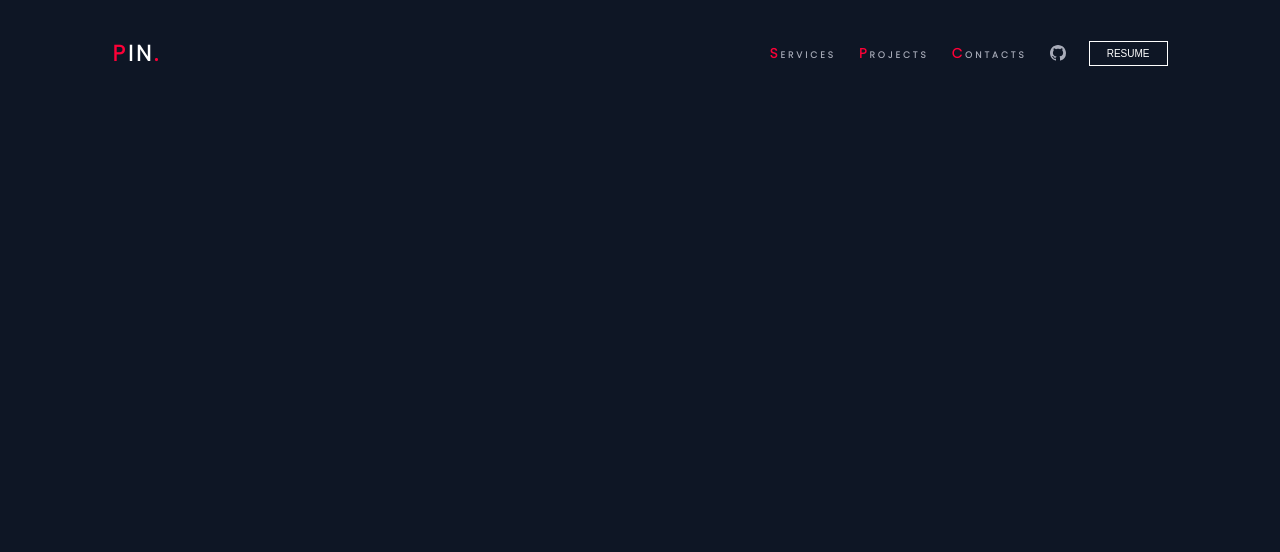
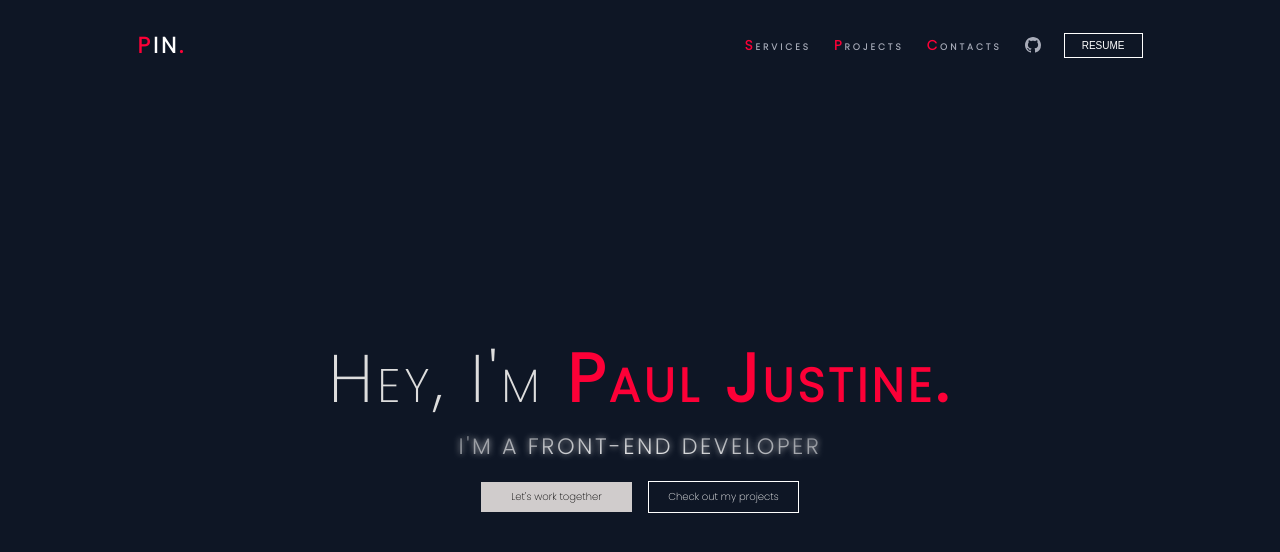
Before and after one commit to PaulPintang/Portfolio, a React (Create React App) app: page / in a window 1280 px wide. Shown: the top 552 px of the page. Built offline with nearby package versions, Linux system fonts and the light colour scheme.

Commit message:
style: remove global css to all element usign *

```diff
--- a/src/App.css
+++ b/src/App.css
@@ -1,5 +1,12 @@
 @import url("https://fonts.googleapis.com/css2?family=Poppins:wght@200;300&display=swap");
-
+*{
+  padding: 0;
+  margin: 0;
+  box-sizing: border-box;
+}
+html {
+  scroll-behavior: smooth;
+}
 body {
   font-family: "Poppins", sans-serif;
   line-height: 1.5;
--- a/src/App.js
+++ b/src/App.js
@@ -13,8 +13,8 @@ function App() {
     <div>
       <GlobalStyles />
       <Nav />
-      {/* <Me />
-      <Offer />
+      <Me />
+      {/* <Offer />
       <Skills />
       <Projects />
       <Contacts />
--- a/src/components/Me/Me.styled.js
+++ b/src/components/Me/Me.styled.js
@@ -6,32 +6,15 @@ export const Section = styled.section`
   -moz-animation: fadeIn linear 1.1s;
   -o-animation: fadeIn linear 1.1s;
   -ms-animation: fadeIn linear 1.1s;
-
-  .flex {
-    justify-content: center;
-    flex-direction: column;
-    h1 {
-      font-size: 4.2rem;
-      font-variant: small-caps;
-      font-weight: 200;
-      letter-spacing: 4px;
-    }
-
-    .my-name {
-      font-weight: 700;
-    }
-  }
-`;
-
-export const Container = styled.div`
   height: calc(100vh - 120px);
-  margin-top: 110px;
 `;
 
 export const TextAnimated = styled.p`
   font-size: 1.4rem;
   text-transform: uppercase;
   letter-spacing: 2.5px;
+  opacity: 1;
+  font-weight: 500;
 
   background: 50% 100% / 50% 50% no-repeat
     radial-gradient(ellipse at bottom, #fff, transparent, transparent);
@@ -41,8 +24,20 @@ export const TextAnimated = styled.p`
   animation: reveal 1800ms ease-in-out forwards 260ms,
     glow 2600ms linear infinite 2100ms;
 
-  opacity: 1;
-  font-weight: 500;
+  /* Animations */
+  @keyframes reveal {
+    80% {
+      letter-spacing: 8px;
+    }
+    100% {
+      background-size: 300% 300%;
+    }
+  }
+  @keyframes glow {
+    40% {
+      text-shadow: 0 0 8px #fff;
+    }
+  }
 `;
 
 export const BtnControl = styled.div`
--- a/src/components/Me/index.jsx
+++ b/src/components/Me/index.jsx
@@ -1,18 +1,30 @@
 import "./styles.css";
-import {
-  Section,
-  Container,
-  TextAnimated,
-  BtnControl,
-  StyledButton,
-} from "./Me.styled";
+import styled from "styled-components";
+import { Container, Flex, Span } from "../styles/Reusable.styled";
+import { Section, TextAnimated, BtnControl, StyledButton } from "./Me.styled";
+
+const Column = styled(Flex)`
+  flex-direction: column;
+  justify-content: center;
+  h1 {
+    font-size: 4.2rem;
+    font-variant: small-caps;
+    font-weight: 200;
+    letter-spacing: 4px;
+  }
+`;
+
+const Bolder = styled(Span)`
+  font-weight: 700;
+`;
+
 const Me = () => {
   return (
-    <Section>
-      <Container>
-        <div className="flex">
+    <Container>
+      <Section>
+        <Column>
           <h1>
-            Hey, I'm <span className="my-name">Paul Justine.</span>
+            Hey, I'm <Bolder>Paul Justine.</Bolder>
           </h1>
           <TextAnimated>I'm a Front-End Developer</TextAnimated>
           <BtnControl>
@@ -24,21 +36,10 @@ const Me = () => {
                 Check out my projects
               </StyledButton>
             </a>
-
-            <div id="wrapper">
-              <div id="wrapper-inner">
-                <div id="scroll-down">
-                  <span className="arrow-down"></span>
-                  <a href="#services">
-                    <span id="scroll-title">scroll down</span>
-                  </a>
-                </div>
-              </div>
-            </div>
           </BtnControl>
-        </div>
-      </Container>
-    </Section>
+        </Column>
+      </Section>
+    </Container>
   );
 };
 
--- a/src/components/Me/styles.css
+++ b/src/components/Me/styles.css
@@ -58,23 +58,7 @@
   color: white;
   border: 1px solid #ffffff;
 } */
-.tp a:hover {
-  color: black;
-}
-/* Animations */
-@keyframes reveal {
-  80% {
-    letter-spacing: 8px;
-  }
-  100% {
-    background-size: 300% 300%;
-  }
-}
-@keyframes glow {
-  40% {
-    text-shadow: 0 0 8px #fff;
-  }
-}
+
 
 @media (max-width: 768px) {
   .me .flex {
```
